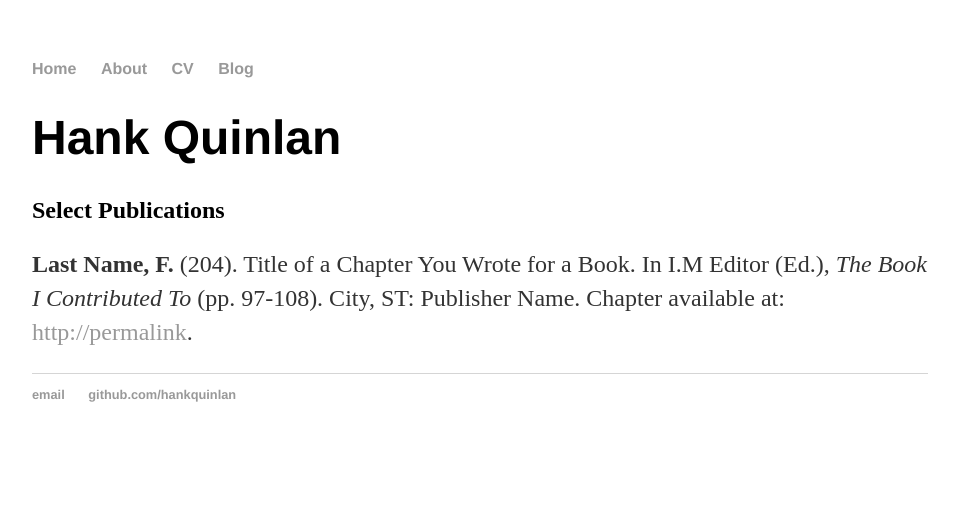
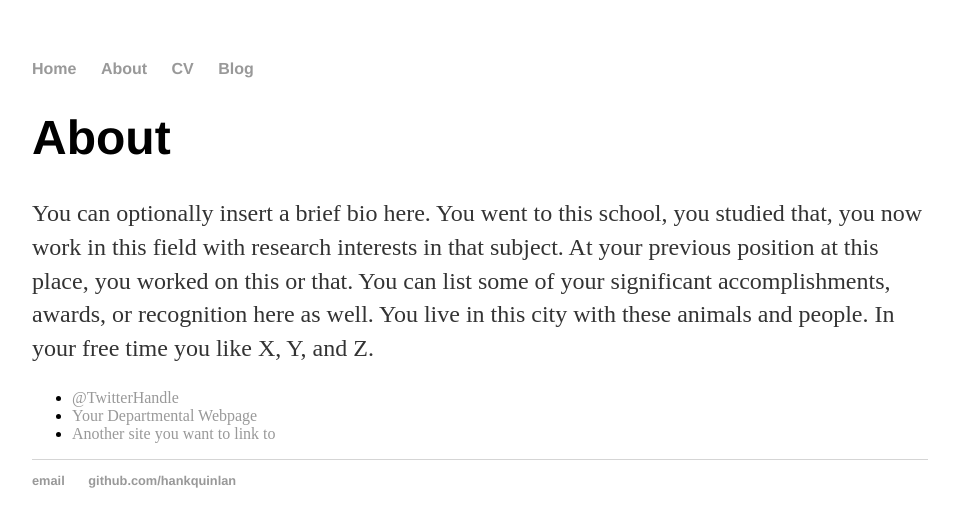
Before and after one commit to DechengLuoUT/DechengLuoUT.github.io, a Jekyll site: the page CV_index.html, which Jekyll copies as it is, in a window 1280 px wide. Shown: the top 527 px of the page, without its empty margins (160-1119 px from the left). Built offline with Jekyll 4.4.1, drawn with Linux system fonts in a browser that asks for light colours.

Commit message:
Update CV_index.html

```diff
--- a/CV_index.html
+++ b/CV_index.html
@@ -1,7 +1,7 @@
 <!DOCTYPE html>
 <html>
   <head>
-    <title>CV of Your Name</title>
+    <title>About Hank Quinlan</title>
 
     <link rel="stylesheet" type="text/css" href="/css/main.css">
 
@@ -19,16 +19,16 @@
     </nav>
 <div class="container">
 
-  	<div class="cv">
-					<h1>Hank Quinlan</h1>
+  		<div class="cv">
+			<h1>About</h1>
+			<p>You can optionally insert a brief bio here. You went to this school, you studied that, you now work in this field with research interests in that subject. At your previous position at this place, you worked on this or that. You can list some of your significant accomplishments, awards, or recognition here as well. You live in this city with these animals and people. In your free time you like X, Y, and Z.</p>
 
-
-					<h2>Select Publications</h2>
-
-					<p><strong>Last Name, F.</strong> (204). Title of a Chapter You Wrote for a Book. In I.M Editor (Ed.), <em>The Book I Contributed To</em> (pp. 97-108). City, ST: Publisher Name. Chapter available at: <a href="#">http://permalink</a>.
-
-
-	</div>
+			<ul class="contacts">
+				<li><a href="#">@TwitterHandle</a></li>
+				<li><a href="#">Your Departmental Webpage</a></li>
+				<li><a href="#">Another site you want to link to</a></li>
+				</ul>
+		</div>
 
 
 </div>
```
